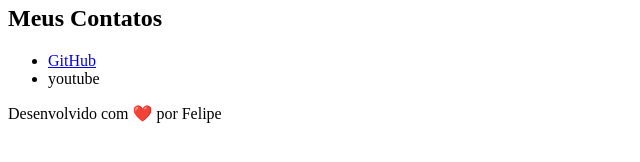
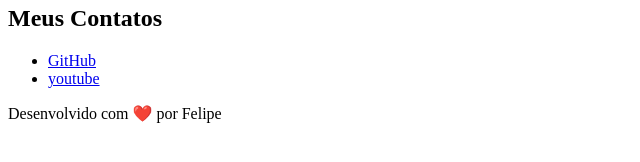
Before and after one commit to FelipeSantosDeSouza/Html, a plain HTML site: page index.html in a window 1280 px wide. Shown: the part 398-560 px from the top of the page, 0-640 px from the left. Drawn offline with Linux system fonts and the light colour scheme.

Commit message:
corrigindo texto

```diff
--- a/index.html
+++ b/index.html
@@ -33,7 +33,7 @@
       <h2>Meus Contatos</h2>
       <ul>
         <li><a href="https://github.com/FelipeSantosDeSouza" target="_blank">GitHub</a></li>
-        <li><a href="https://www.youtube.com/watch?v=o3JgsAG2lKI&list=RDZ_yFB8wJSWA&index=6" target="_blank"></a>youtube</li>
+        <li><a href="https://www.youtube.com/watch?v=o3JgsAG2lKI&list=RDZ_yFB8wJSWA&index=6" target="_blank">youtube</a></li>
       </ul>
     </section>
   </main>
```
